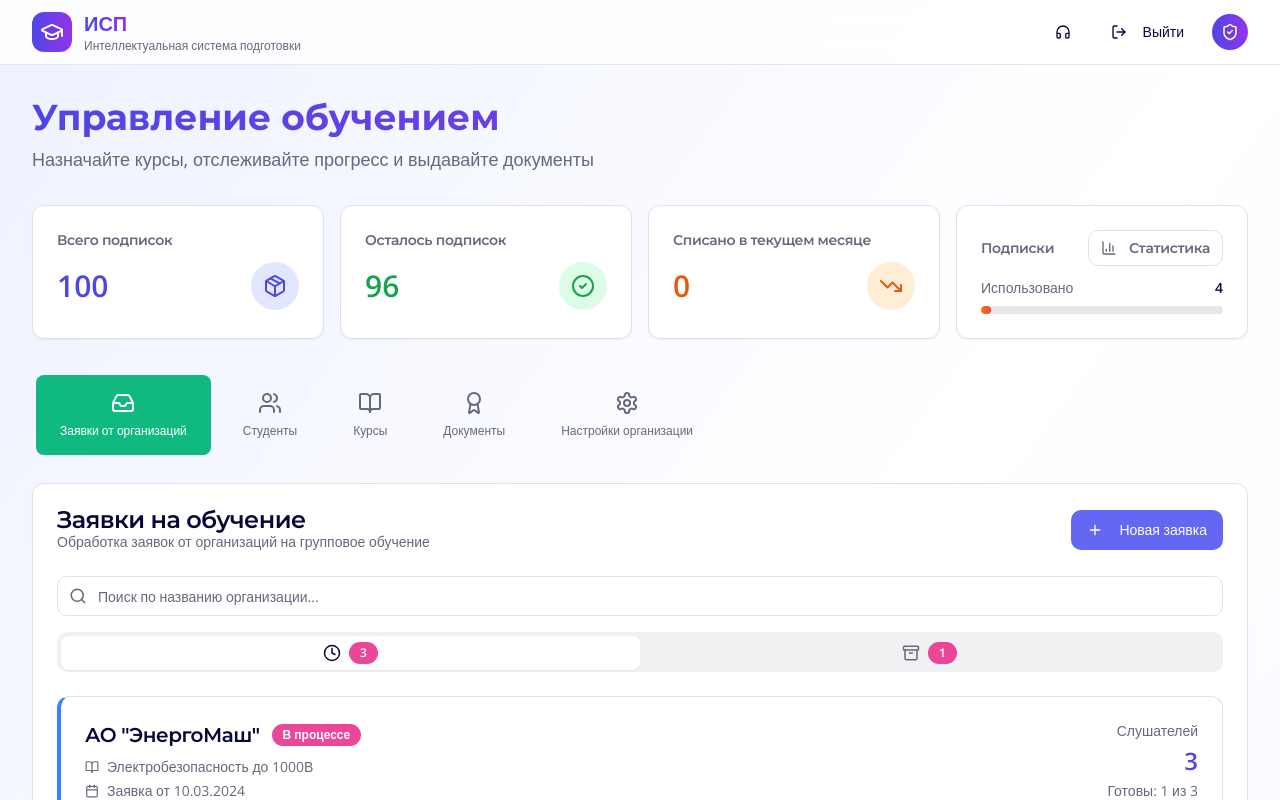
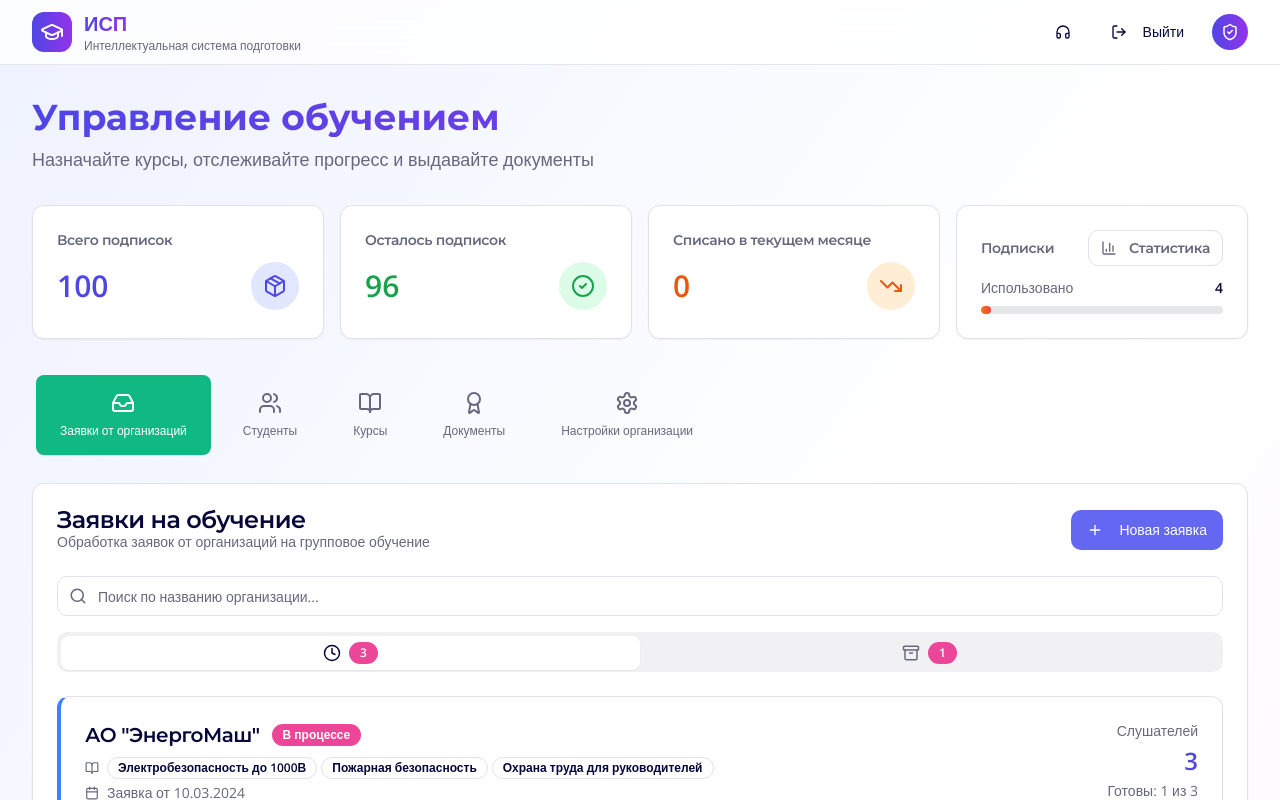
Before and after one commit to pr-poehali-dev/distantsionnaya-podgotovka-system, a React (Vite) app: page /admin in a window 1280 px wide. Shown: the top 800 px of the page. Built offline with nearby package versions, Linux system fonts and the light colour scheme.

Commit message:
Обновить логику формирования заявки

```diff
--- a/src/data/mockData.ts
+++ b/src/data/mockData.ts
@@ -26,7 +26,6 @@ export interface Organization {
 export interface TrainingRequest {
   id: string;
   organizationId: string;
-  courseId: string;
   requestDate: string;
   status: 'pending' | 'approved' | 'in_progress' | 'completed';
   students: RequestStudent[];
@@ -40,6 +39,7 @@ export interface RequestStudent {
   position: string;
   email?: string;
   studentId?: string;
+  courseIds: string[];
 }
 
 export interface Course {
@@ -415,49 +415,45 @@ export const mockTrainingRequests: TrainingRequest[] = [
   {
     id: 'req-1',
     organizationId: 'org-1',
-    courseId: 'course-1',
     requestDate: '2024-03-01',
     status: 'completed',
     completedAt: '2024-03-25',
     students: [
-      { id: 'rs-1', requestId: 'req-1', name: 'Иванов Петр Сергеевич', position: 'Инженер', email: 'ivanov@stroyteh.ru', studentId: 'student-1' },
-      { id: 'rs-2', requestId: 'req-1', name: 'Сидоров Иван Петрович', position: 'Мастер участка', email: 'sidorov@stroyteh.ru', studentId: 'student-3' },
+      { id: 'rs-1', requestId: 'req-1', name: 'Иванов Петр Сергеевич', position: 'Инженер', email: 'ivanov@stroyteh.ru', studentId: 'student-1', courseIds: ['course-1', 'course-2'] },
+      { id: 'rs-2', requestId: 'req-1', name: 'Сидоров Иван Петрович', position: 'Мастер участка', email: 'sidorov@stroyteh.ru', studentId: 'student-3', courseIds: ['course-1'] },
     ],
   },
   {
     id: 'req-2',
     organizationId: 'org-2',
-    courseId: 'course-3',
     requestDate: '2024-03-10',
     status: 'in_progress',
     students: [
-      { id: 'rs-3', requestId: 'req-2', name: 'Петрова Анна Владимировна', position: 'Электрик', email: 'petrova@energomash.ru', studentId: 'student-2' },
-      { id: 'rs-4', requestId: 'req-2', name: 'Николаев Сергей Иванович', position: 'Электромонтер', email: 'nikolaev@energomash.ru' },
-      { id: 'rs-5', requestId: 'req-2', name: 'Федоров Алексей Дмитриевич', position: 'Начальник смены', email: 'fedorov@energomash.ru' },
+      { id: 'rs-3', requestId: 'req-2', name: 'Петрова Анна Владимировна', position: 'Электрик', email: 'petrova@energomash.ru', studentId: 'student-2', courseIds: ['course-3'] },
+      { id: 'rs-4', requestId: 'req-2', name: 'Николаев Сергей Иванович', position: 'Электромонтер', email: 'nikolaev@energomash.ru', courseIds: ['course-3', 'course-2'] },
+      { id: 'rs-5', requestId: 'req-2', name: 'Федоров Алексей Дмитриевич', position: 'Начальник смены', email: 'fedorov@energomash.ru', courseIds: ['course-1', 'course-3'] },
     ],
   },
   {
     id: 'req-3',
     organizationId: 'org-3',
-    courseId: 'course-2',
     requestDate: '2024-03-15',
     status: 'approved',
     students: [
-      { id: 'rs-6', requestId: 'req-3', name: 'Морозов Игорь Александрович', position: 'Главный инженер', email: 'morozov@mettrade.ru' },
-      { id: 'rs-7', requestId: 'req-3', name: 'Соколова Елена Петровна', position: 'Инженер по ОТ', email: 'sokolova@mettrade.ru' },
+      { id: 'rs-6', requestId: 'req-3', name: 'Морозов Игорь Александрович', position: 'Главный инженер', email: 'morozov@mettrade.ru', courseIds: ['course-2', 'course-1'] },
+      { id: 'rs-7', requestId: 'req-3', name: 'Соколова Елена Петровна', position: 'Инженер по ОТ', email: 'sokolova@mettrade.ru', courseIds: ['course-1'] },
     ],
   },
   {
     id: 'req-4',
     organizationId: 'org-1',
-    courseId: 'course-4',
     requestDate: '2024-03-20',
     status: 'pending',
     students: [
-      { id: 'rs-8', requestId: 'req-4', name: 'Павлов Михаил Сергеевич', position: 'Директор по производству', email: 'pavlov@stroyteh.ru' },
-      { id: 'rs-9', requestId: 'req-4', name: 'Козлов Андрей Владимирович', position: 'Заместитель директора', email: 'kozlov@stroyteh.ru' },
-      { id: 'rs-10', requestId: 'req-4', name: 'Новиков Денис Игоревич', position: 'Начальник цеха', email: 'novikov@stroyteh.ru' },
-      { id: 'rs-11', requestId: 'req-4', name: 'Лебедев Роман Петрович', position: 'Мастер смены', email: 'lebedev@stroyteh.ru' },
+      { id: 'rs-8', requestId: 'req-4', name: 'Павлов Михаил Сергеевич', position: 'Директор по производству', email: 'pavlov@stroyteh.ru', courseIds: ['course-4'] },
+      { id: 'rs-9', requestId: 'req-4', name: 'Козлов Андрей Владимирович', position: 'Заместитель директора', email: 'kozlov@stroyteh.ru', courseIds: ['course-4', 'course-1'] },
+      { id: 'rs-10', requestId: 'req-4', name: 'Новиков Денис Игоревич', position: 'Начальник цеха', email: 'novikov@stroyteh.ru', courseIds: ['course-4'] },
+      { id: 'rs-11', requestId: 'req-4', name: 'Лебедев Роман Петрович', position: 'Мастер смены', email: 'lebedev@stroyteh.ru', courseIds: ['course-4', 'course-2'] },
     ],
   },
 ];
--- a/src/pages/AdminPanel.tsx
+++ b/src/pages/AdminPanel.tsx
@@ -343,7 +343,8 @@ const AdminPanel = () => {
                       })
                       .map((request) => {
                 const org = mockOrganizations.find(o => o.id === request.organizationId);
-                const course = mockCourses.find(c => c.id === request.courseId);
+                const allCourseIds = [...new Set(request.students.flatMap(s => s.courseIds))];
+                const courses = allCourseIds.map(id => mockCourses.find(c => c.id === id)).filter(Boolean);
                 const completedCount = request.students.filter(s => s.studentId).length;
 
                 return (
@@ -371,9 +372,15 @@ const AdminPanel = () => {
                             </Badge>
                           </div>
                           <CardDescription className="space-y-1">
-                            <div className="flex items-center gap-2">
+                            <div className="flex items-center gap-2 flex-wrap">
                               <Icon name="BookOpen" size={14} />
-                              <span>{course?.title}</span>
+                              <div className="flex flex-wrap gap-1">
+                                {courses.map((course) => (
+                                  <Badge key={course.id} variant="outline" className="text-xs">
+                                    {course.title}
+                                  </Badge>
+                                ))}
+                              </div>
                             </div>
                             <div className="flex items-center gap-2">
                               <Icon name="Calendar" size={14} />
@@ -430,15 +437,27 @@ const AdminPanel = () => {
                                 <TableHead>ФИО</TableHead>
                                 <TableHead>Должность</TableHead>
                                 <TableHead>Email</TableHead>
+                                <TableHead>Курсы</TableHead>
                                 <TableHead>Статус</TableHead>
                               </TableRow>
                             </TableHeader>
                             <TableBody>
-                              {request.students.map((student) => (
+                              {request.students.map((student) => {
+                                const studentCourses = student.courseIds.map(id => mockCourses.find(c => c.id === id)).filter(Boolean);
+                                return (
                                   <TableRow key={student.id}>
                                     <TableCell className="font-medium">{student.name}</TableCell>
                                     <TableCell>{student.position}</TableCell>
                                     <TableCell className="text-muted-foreground">{student.email || '—'}</TableCell>
+                                    <TableCell>
+                                      <div className="flex flex-wrap gap-1">
+                                        {studentCourses.map((course) => (
+                                          <Badge key={course.id} variant="secondary" className="text-xs">
+                                            {course.title}
+                                          </Badge>
+                                        ))}
+                                      </div>
+                                    </TableCell>
                                     <TableCell>
                                       {student.studentId ? (
                                         <Badge className="bg-green-100 text-green-700">Обучается</Badge>
@@ -447,7 +466,8 @@ const AdminPanel = () => {
                                       )}
                                     </TableCell>
                                   </TableRow>
-                              ))}
+                                );
+                              })}
                             </TableBody>
                           </Table>
                         )}
@@ -510,7 +530,8 @@ const AdminPanel = () => {
                       })
                       .map((request) => {
                 const org = mockOrganizations.find(o => o.id === request.organizationId);
-                const course = mockCourses.find(c => c.id === request.courseId);
+                const allCourseIds = [...new Set(request.students.flatMap(s => s.courseIds))];
+                const courses = allCourseIds.map(id => mockCourses.find(c => c.id === id)).filter(Boolean);
                 const completedCount = request.students.filter(s => s.studentId).length;
 
                 return (
@@ -525,9 +546,15 @@ const AdminPanel = () => {
                             <Badge variant="default">Завершено</Badge>
                           </div>
                           <CardDescription className="space-y-1">
-                            <div className="flex items-center gap-2">
+                            <div className="flex items-center gap-2 flex-wrap">
                               <Icon name="BookOpen" size={14} />
-                              <span>{course?.title}</span>
+                              <div className="flex flex-wrap gap-1">
+                                {courses.map((course) => (
+                                  <Badge key={course.id} variant="outline" className="text-xs">
+                                    {course.title}
+                                  </Badge>
+                                ))}
+                              </div>
                             </div>
                             <div className="flex items-center gap-2">
                               <Icon name="Calendar" size={14} />
@@ -571,15 +598,27 @@ const AdminPanel = () => {
                                 <TableHead>ФИО</TableHead>
                                 <TableHead>Должность</TableHead>
                                 <TableHead>Email</TableHead>
+                                <TableHead>Курсы</TableHead>
                                 <TableHead>Статус</TableHead>
                               </TableRow>
                             </TableHeader>
                             <TableBody>
-                              {request.students.map((student) => (
+                              {request.students.map((student) => {
+                                const studentCourses = student.courseIds.map(id => mockCourses.find(c => c.id === id)).filter(Boolean);
+                                return (
                                   <TableRow key={student.id}>
                                     <TableCell className="font-medium">{student.name}</TableCell>
                                     <TableCell>{student.position}</TableCell>
                                     <TableCell className="text-muted-foreground">{student.email || '—'}</TableCell>
+                                    <TableCell>
+                                      <div className="flex flex-wrap gap-1">
+                                        {studentCourses.map((course) => (
+                                          <Badge key={course.id} variant="secondary" className="text-xs">
+                                            {course.title}
+                                          </Badge>
+                                        ))}
+                                      </div>
+                                    </TableCell>
                                     <TableCell>
                                       {student.studentId ? (
                                         <Badge className="bg-green-100 text-green-700">Обучается</Badge>
@@ -588,7 +627,8 @@ const AdminPanel = () => {
                                       )}
                                     </TableCell>
                                   </TableRow>
-                              ))}
+                                );
+                              })}
                             </TableBody>
                           </Table>
                         )}
```
Lines whose indentation alone changed are shown as unchanged.
